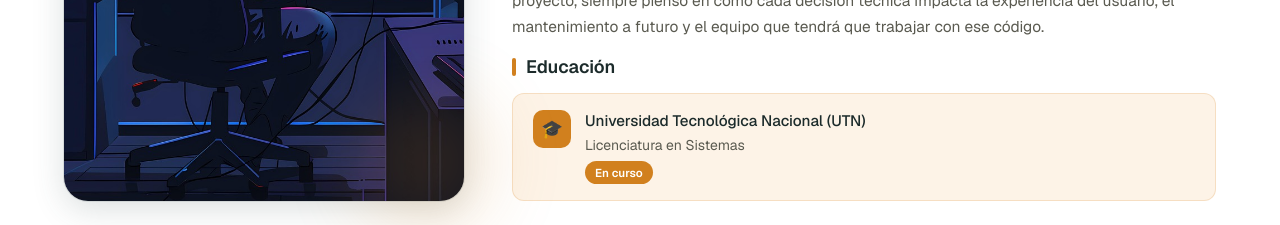
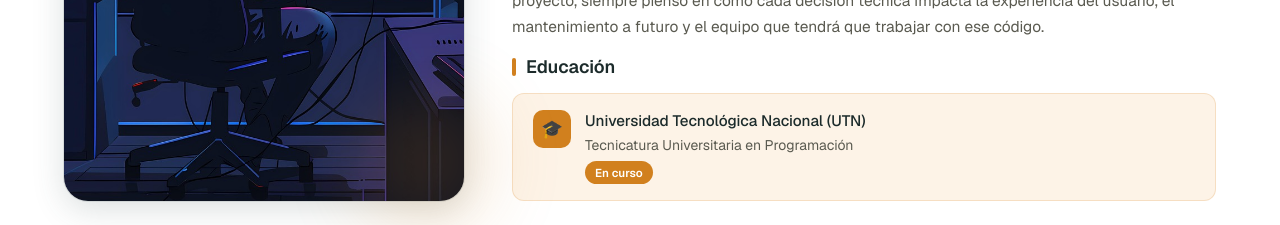
Before and after one commit to FabrizioLeonelLuduena/portfolio, a Next.js app: page / in a window 1280 px wide. Shown: the part 1340-1565 px from the top of the page. Built offline with nearby package versions, Linux system fonts and the light colour scheme.

Commit message:
Corregir

```diff
--- a/sections/About.tsx
+++ b/sections/About.tsx
@@ -109,7 +109,7 @@ export default function About() {
                     Universidad Tecnológica Nacional (UTN)
                   </p>
                   <p className="text-sm" style={{ color: 'var(--text-secondary)', marginTop: '2px' }}>
-                    Licenciatura en Sistemas
+                    Tecnicatura Universitaria en Programación
                   </p>
                   <span style={{ display: 'inline-block', marginTop: '6px', background: 'var(--amber)', color: 'white', fontSize: '0.72rem', fontWeight: 600, padding: '3px 10px', borderRadius: '50px' }}>
                     En curso
```
